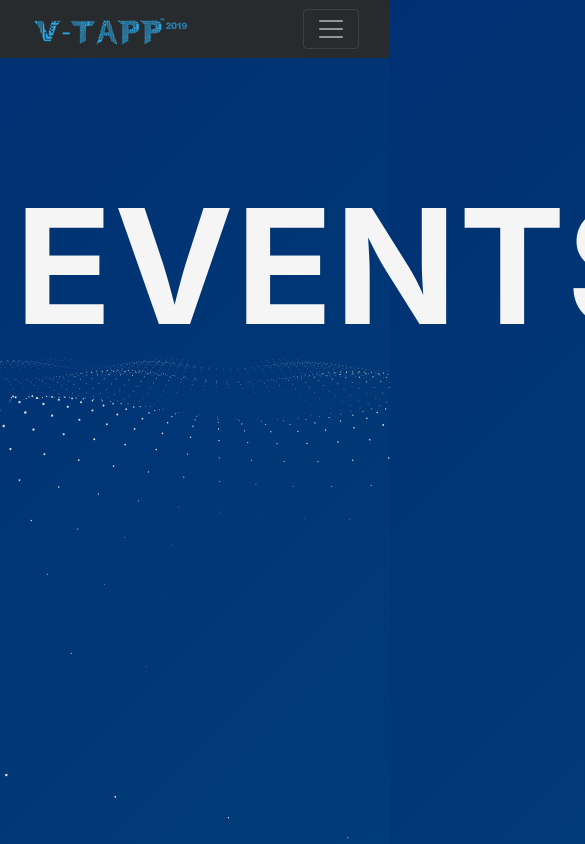
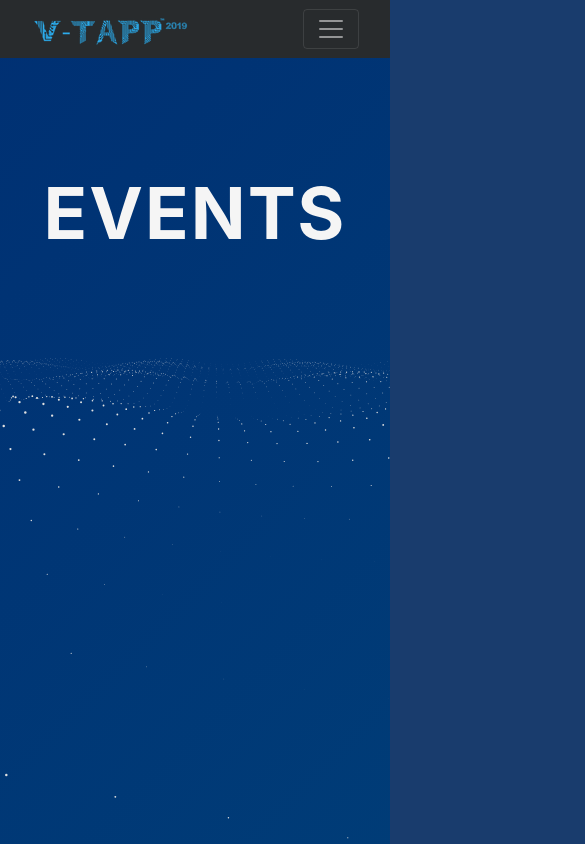
Before and after one commit to akhillllldev/VTAPP2019Website, a website: page src/pages/events.html in a window 390 px wide. Shown: the top 844 px of the page, 585 px wide, since content can reach past the window. Drawn offline with nearby package versions, Linux system fonts and the light colour scheme; animation ran at ten frames a second.

Commit message:
Events and Workshops are now responsive

```diff
--- a/src/css/events.css
+++ b/src/css/events.css
@@ -36,3 +36,20 @@ canvas {
 .modal {
   z-index: 999999999999999999999999999999;
 }
+
+@media only screen and (max-width: 780px) {
+  .jumbotron .container h1 {
+    font-size: 7rem !important;
+    font-weight: bold;
+    letter-spacing: 2px;
+    z-index: -1;
+  }
+}
+@media only screen and (max-width: 480px) {
+  .jumbotron .container h1 {
+    font-size: 4.5rem !important;
+    font-weight: bold;
+    letter-spacing: 2px;
+    z-index: -1;
+  }
+}
--- a/src/css/workshops.css
+++ b/src/css/workshops.css
@@ -36,3 +36,20 @@ canvas {
 .modal {
   z-index: 999999999999999999999999999999;
 }
+
+@media only screen and (max-width: 780px) {
+  .jumbotron .container h1 {
+    font-size: 7rem !important;
+    font-weight: bold;
+    letter-spacing: 2px;
+    z-index: -1;
+  }
+}
+@media only screen and (max-width: 480px) {
+  .jumbotron .container h1 {
+    font-size: 4.5rem !important;
+    font-weight: bold;
+    letter-spacing: 2px;
+    z-index: -1;
+  }
+}
```
